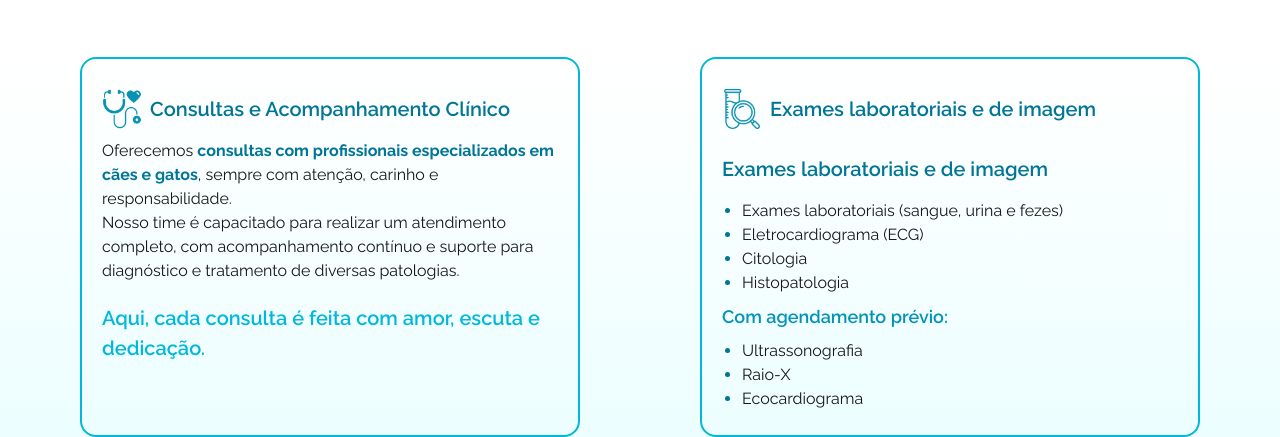
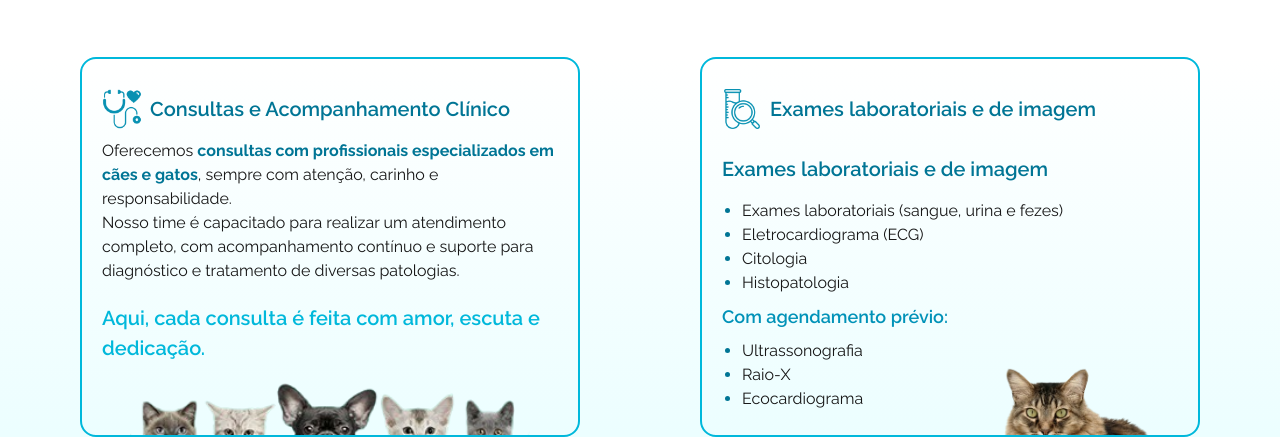
Before and after one commit to lakemi26/clinsp, a Next.js app: page / in a window 1280 px wide. Shown: the part 1437-1874 px from the top of the page. Built offline with nearby package versions, Linux system fonts and the light colour scheme.

Commit message:
Feat: adiciona detalhes no card Serviços

```diff
--- a/components/Servicos/servicos.tsx
+++ b/components/Servicos/servicos.tsx
@@ -6,8 +6,8 @@ const Servicos = () => {
     <div className="">
       <Titulo titulo="Nossos Serviços" />
       <div className="flex flex-col lg:flex-row justify-center items-center gap-15 lg:gap-30 bg-gradient-to-b from-white to-cyan-50">
-        <div className="w-[400px] md:w-[500px] h-[380px] border-2 border-solid border-cyan-500 rounded-2xl p-5">
-          <div className="flex gap-2 items-center">
+        <div className="w-[400px] h-[410px] md:w-[500px] md:h-[380px] border-2 border-solid border-cyan-500 rounded-2xl p-5 pb-0 relative">
+          <div className="flex gap-2 items-center ">
             <div className="w-[40px]">
               <Image
                 alt="Serviços"
@@ -34,8 +34,11 @@ const Servicos = () => {
           <p className="mt-5 text-[20px] font-semibold text-cyan-500">
             Aqui, cada consulta é feita com amor, escuta e dedicação.
           </p>
+          <div className=" m-auto absolute bottom-0 w-full flex justify-center left-0">
+            <Image alt="Olhos" src="/cabecinhas.png" width={400} height={500} />
+          </div>
         </div>
-        <div className="w-[400px] md:w-[500px] h-[380px] border-2 border-solid border-cyan-500 rounded-2xl p-5 bg-gradient-to-b from-white to-cyan-50">
+        <div className="w-[400px] h-[410px] md:w-[500px] md:h-[380px] border-2 border-solid border-cyan-500 rounded-2xl p-5 bg-gradient-to-b from-white to-cyan-50 relative">
           <div className="flex gap-2 items-center">
             <div className="w-[40px]">
               <Image alt="Serviços" src="/teste.png" width={500} height={500} />
@@ -61,6 +64,9 @@ const Servicos = () => {
             <li>Raio-X</li>
             <li>Ecocardiograma</li>
           </ul>
+          <div className="absolute bottom-0 left-[300px]">
+            <Image alt="Olhos" src="/olhos.png" width={150} height={500} />
+          </div>
         </div>
       </div>
     </div>
```
Also changed, not shown: public/cabecinhas.png (added), public/olhos.png (added).
